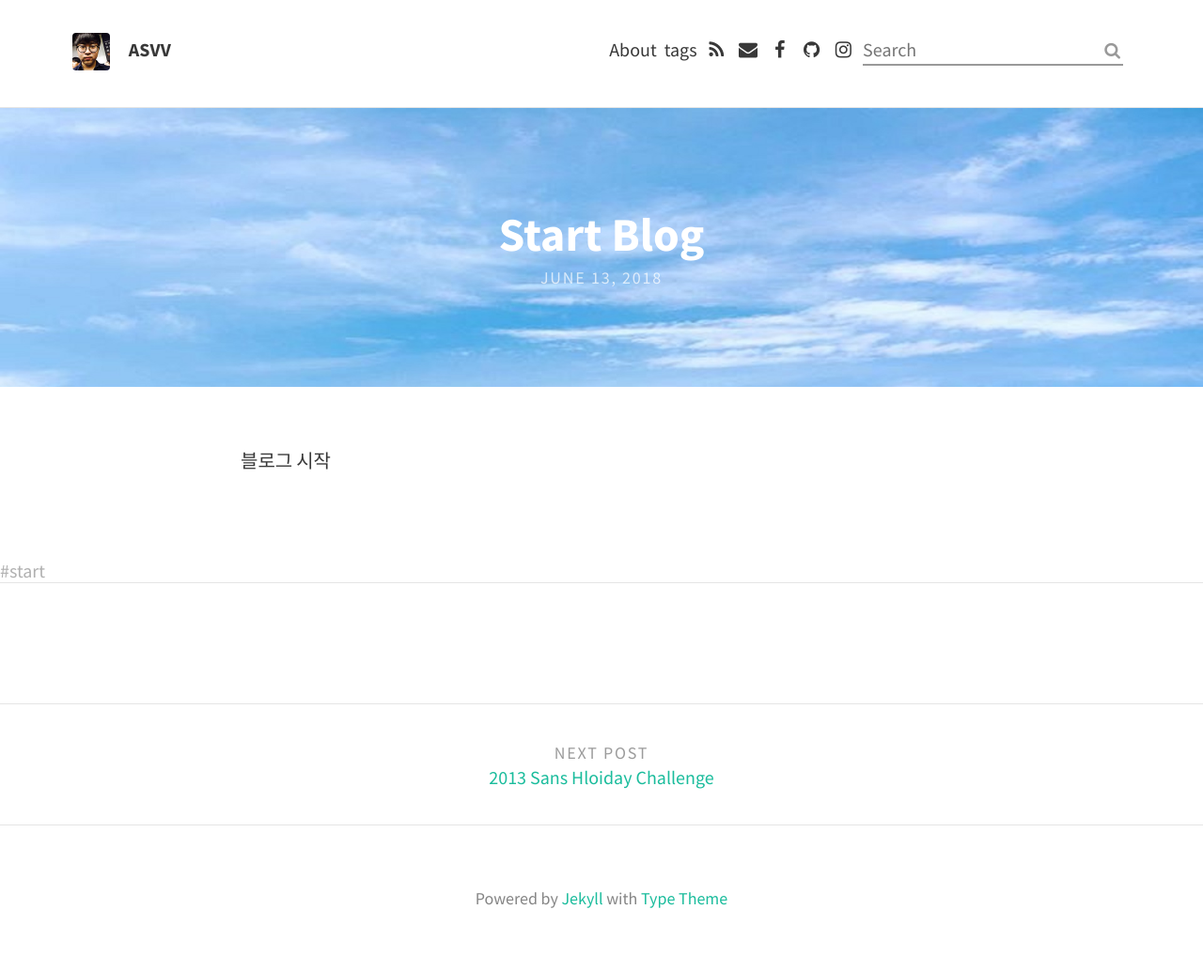
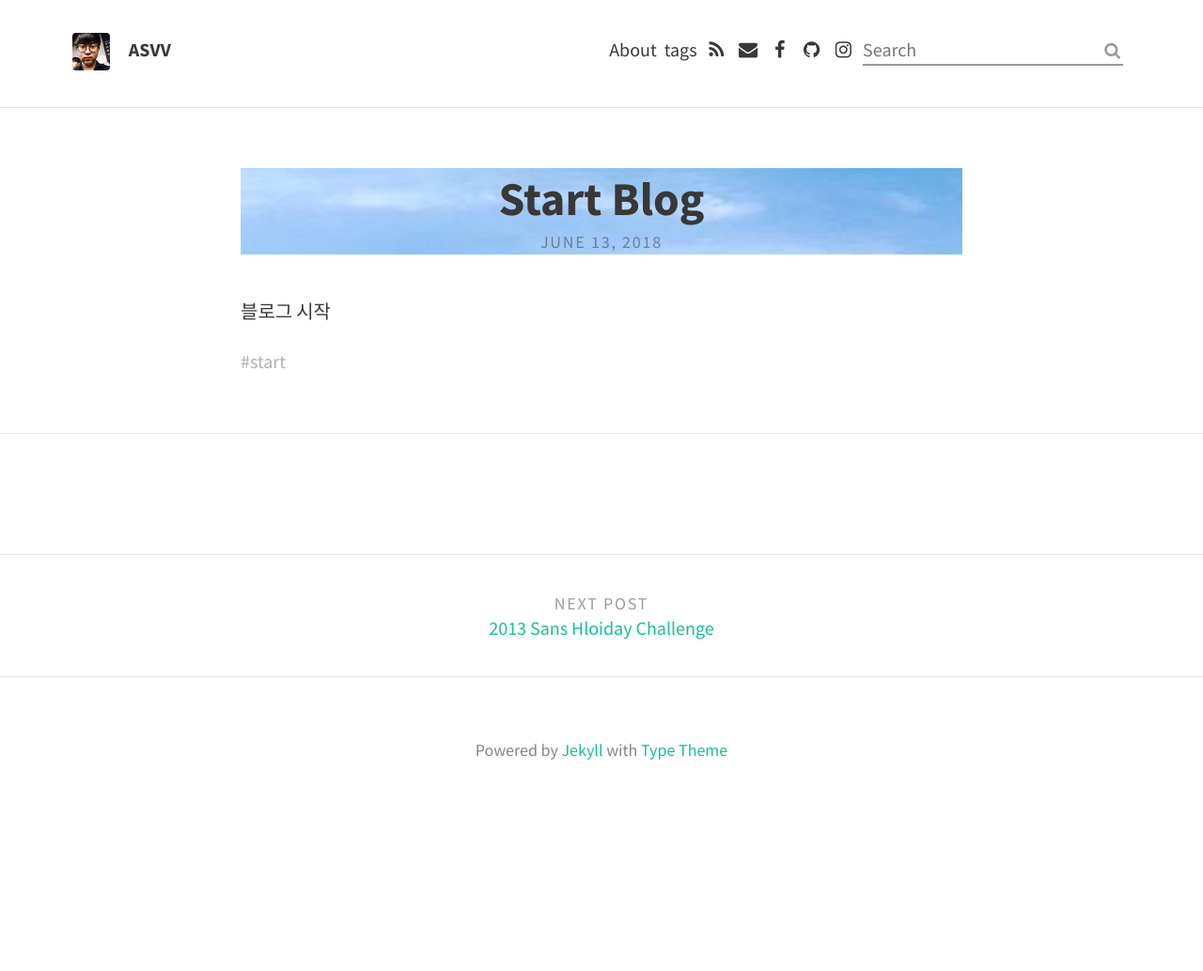
Before and after one commit to tkddnr924/tkddnr924.github.io, a Jekyll site: the page built from _posts/2018-06-13-start.md, in a window 1280 px wide. Shown: the whole page at 94% size. Built offline with Jekyll 4.4.1, drawn with Linux system fonts in a browser that asks for light colours; nearby versions of some CDN libraries; comment, search, counter and statistics services are not loaded; after the commit the page ends 900 px from its top, so only the background shows below that.

Commit message:
tag css 깨지는 거

```diff
--- a/_layouts/post.html
+++ b/_layouts/post.html
@@ -1,7 +1,8 @@
 ---
 layout: default
 ---
-<article {% if page.feature-img %}class="feature-image"{% endif %}>
+<!-- <article {% if page.feature-img %}class="feature-image"{% endif %}> -->
+<article>
   <header style="background-image: url('{{ site.baseurl }}/{{ page.feature-img }}')">
     <h1 class="title">{{ page.title }}</h1>
     {% if page.subtitle %}<h2 class="subtitle">{{ page.subtitle }}</h2>{% endif %}
```
